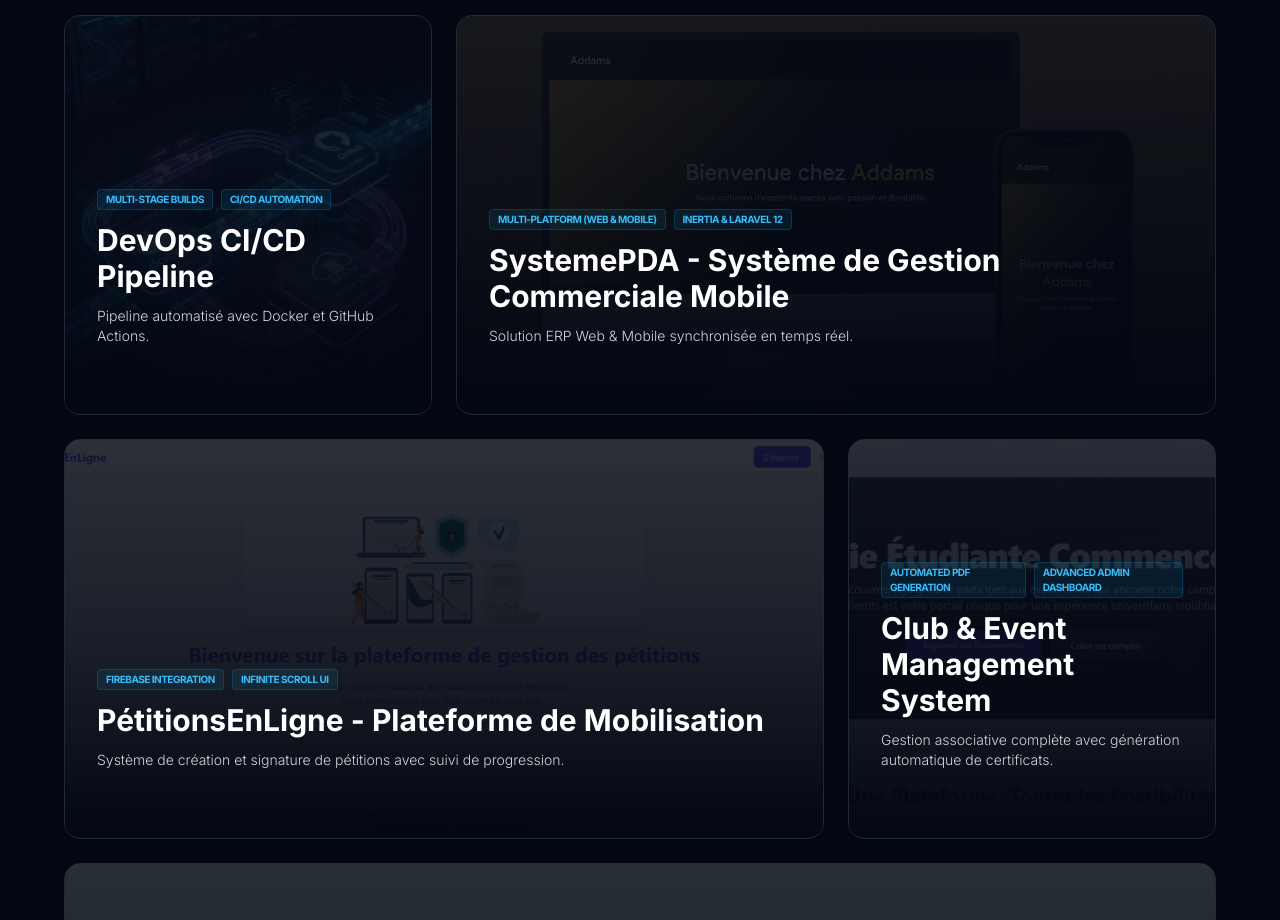
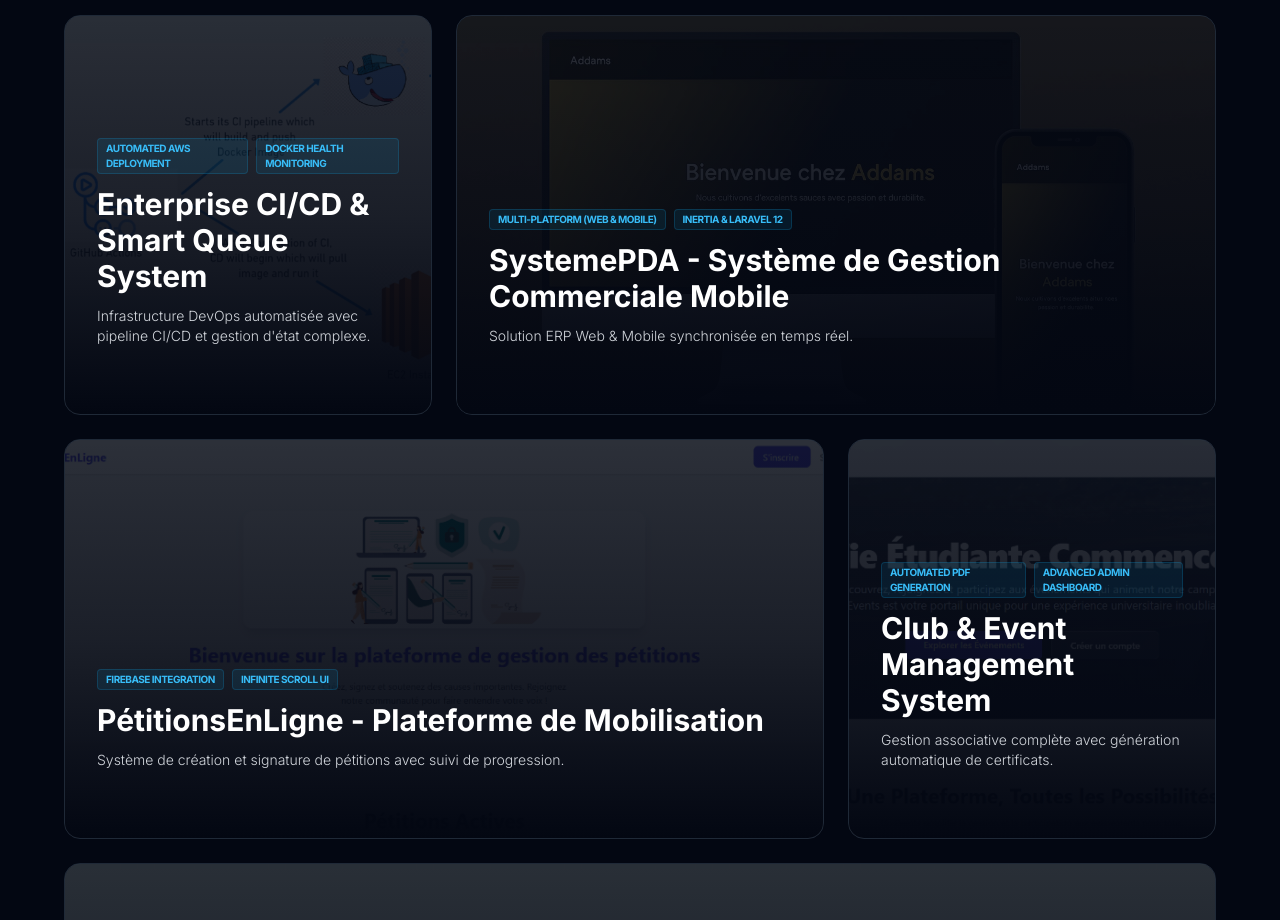
Before and after one commit to Mohammed-aymane-saber/portfolio, a React (Vite) app: page / in a window 1280 px wide. Shown: the part 3260-4180 px from the top of the page. Built offline with nearby package versions, Linux system fonts and the light colour scheme.

Commit message:
feat: add Projects component to display portfolio items and include a new devops image asset.

```diff
--- a/src/components/Projects.jsx
+++ b/src/components/Projects.jsx
@@ -54,20 +54,21 @@ const Projects = () => {
 
         {
             id: 3,
-            title: 'DevOps CI/CD Pipeline',
-            shortDesc: 'Pipeline automatisé avec Docker et GitHub Actions.',
-            description: 'Un pipeline de déploiement automatisé utilisant Docker, GitHub Actions, et Azure pour rationaliser le développement.',
-            problem: 'Automatiser le flux de travail (testing, build, déploiement) pour réduire les erreurs et accélérer les mises à jour.',
-            stack: ['Docker', 'GitHub Actions', 'Azure', 'Nginx', 'Shell Scripts'],
+            title: 'Enterprise CI/CD & Smart Queue System',
+            shortDesc: 'Infrastructure DevOps automatisée avec pipeline CI/CD et gestion d\'état complexe.',
+            description: 'Une plateforme de gestion de file d\'attente intelligement orchestrée, mettant l\'accent sur une architecture robuste et un déploiement automatisé haute performance.',
+            problem: 'Nécessité d\'éliminer l\'asymétrie d\'information dans les environnements à fort trafic via une infrastructure scalable et un déploiement continu sans erreur.',
+            stack: ['Docker', 'GitHub Actions', 'AWS EC2', 'Laravel', 'React', 'Nginx'],
             architecture: [
-                'Containerization : Multi-stage Docker builds pour des images légères',
-                'CI/CD : Workflows GitHub Actions pour les tests et déploiements',
-                'Deployment : Déploiement automatisé sur Azure Cloud',
-                'Infrastructure : Configuration Nginx et scripts Shell pour la maintenance'
+                'Advanced CI/CD : Pipeline automatisé (GitHub Actions) gérant les tests, la conteneurisation et le déploiement sur AWS EC2 avec gestion de branches.',
+                'Docker Orchestration : Architecture multi-conteneurs isolée (App, Web, DB) configurée avec des Health Checks pour une haute disponibilité.',
+                'State Machine Logic : Moteur de gestion d\'états robuste (BOOKED → WAITING → DONE) pour garantir l\'intégrité des flux de données.',
+                'Smart Algorithms : Implémentation de calculs d\'EWT (Estimated Wait Time) en temps réel basés sur la vélocité des guichets actifs.'
             ],
-            github: 'https://github.com/Mohammed-aymane-saber/devops-pipeline',
+            github: 'https://github.com/Mohammed-aymane-saber/CI-CD_Pipeline',
+            live: 'https://votre-demo.com',
+            highlights: ['Automated AWS Deployment', 'Docker Health Monitoring', 'Real-time Algorithmics', 'DevOps Infrastructure'],
             image: '/projects/devops.png',
-            highlights: ['Multi-stage Builds', 'CI/CD Automation', 'Azure Cloud Deployment', 'High Availability'],
             gridSize: 'lg:col-span-1'
         },
         {
```
Also changed, not shown: public/projects/devops.png.
